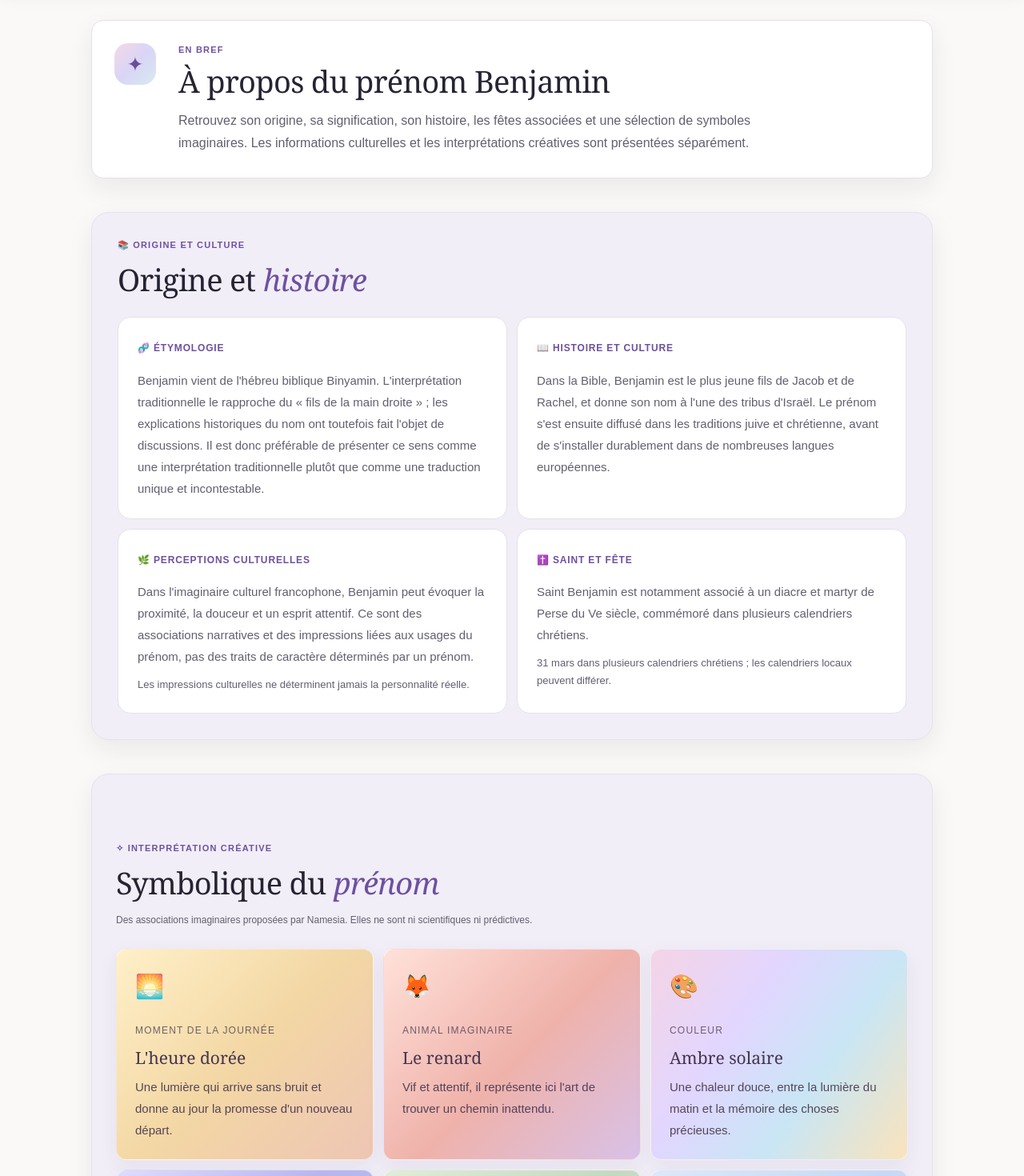
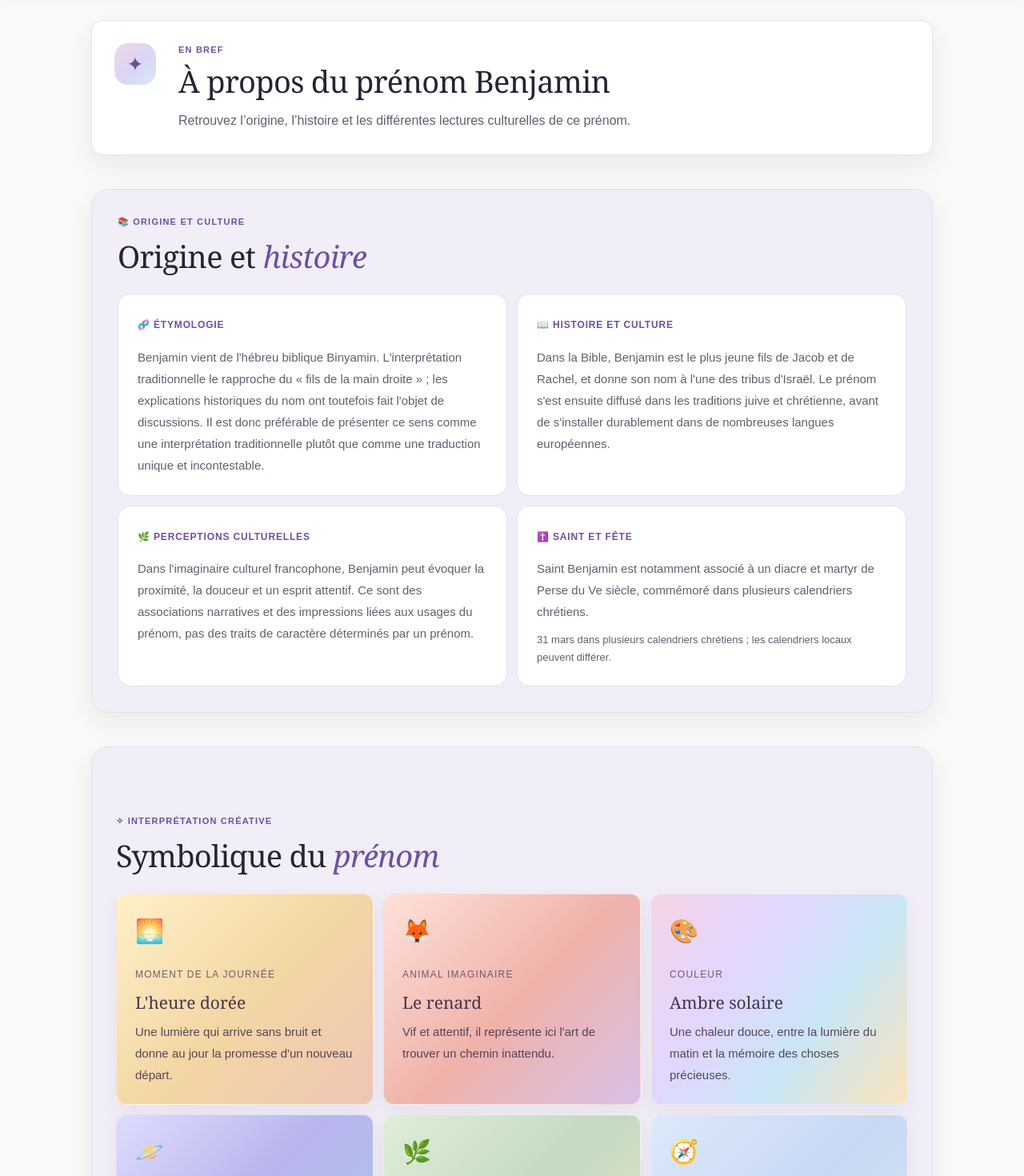
Before and after one commit to Nabouna32/Names, a Next.js app: page /prenoms/benjamin in a window 1280 px wide. Shown: the part 880-2350 px from the top of the page at 80% size. Built offline with nearby package versions, Linux system fonts and the light colour scheme.

Commit message:
Unifier les précisions éditoriales en bas des fiches

```diff
--- a/src/app/prenoms/[slug]/page.tsx
+++ b/src/app/prenoms/[slug]/page.tsx
@@ -188,14 +188,13 @@ export default async function NameProfilePage({ params }: { params: Promise<{ sl
     </section>
     <ProfilePageTopline />
     <div className="profile-content">
-      <section className="profile-intro-card"><span className="profile-intro-icon" aria-hidden="true">✦</span><div><p className="eyebrow">EN BREF</p><h2>À propos du prénom {entry.name}</h2><p>Retrouvez son origine, sa signification, son histoire, les fêtes associées et une sélection de symboles imaginaires. Les informations culturelles et les interprétations créatives sont présentées séparément.</p></div></section>
-      <section className="profile-section profile-panel" id="histoire"><div className="profile-section-heading"><p className="eyebrow">📚 ORIGINE ET CULTURE</p><h2>Origine et <em>histoire</em></h2></div><div className="profile-story-grid"><article className="profile-text-card"><span>🧬 ÉTYMOLOGIE</span><p>{entry.etymology}</p></article><article className="profile-text-card"><span>📖 HISTOIRE ET CULTURE</span><p>{entry.history}</p></article><article className="profile-text-card"><span>🌿 PERCEPTIONS CULTURELLES</span><p>{entry.personality}</p><small>Les impressions culturelles ne déterminent jamais la personnalité réelle.</small></article><article className="profile-text-card"><span>✝️ SAINT ET FÊTE</span><p>{entry.saint}</p><small>{entry.feast}</small></article></div></section>
-      <section className="profile-section profile-symbol-section" id="symboles"><div className="profile-section-heading"><p className="eyebrow">✧ INTERPRÉTATION CRÉATIVE</p><h2>Symbolique du <em>prénom</em></h2><p>Des associations imaginaires proposées par Namesia. Elles ne sont ni scientifiques ni prédictives.</p></div><div className="profile-symbol-grid">{entry.symbols.map((symbol) => <article key={symbol.title} className={`profile-symbol-card symbol-${symbol.tone}`}><span>{symbol.emoji}</span><small>{symbol.category}</small><h3>{symbol.title}</h3><p>{symbol.description}</p></article>)}</div></section>
+      <section className="profile-intro-card"><span className="profile-intro-icon" aria-hidden="true">✦</span><div><p className="eyebrow">EN BREF</p><h2>À propos du prénom {entry.name}</h2><p>Retrouvez l’origine, l’histoire et les différentes lectures culturelles de ce prénom.</p></div></section>
+      <section className="profile-section profile-panel" id="histoire"><div className="profile-section-heading"><p className="eyebrow">📚 ORIGINE ET CULTURE</p><h2>Origine et <em>histoire</em></h2></div><div className="profile-story-grid"><article className="profile-text-card"><span>🧬 ÉTYMOLOGIE</span><p>{entry.etymology}</p></article><article className="profile-text-card"><span>📖 HISTOIRE ET CULTURE</span><p>{entry.history}</p></article><article className="profile-text-card"><span>🌿 PERCEPTIONS CULTURELLES</span><p>{entry.personality}</p></article><article className="profile-text-card"><span>✝️ SAINT ET FÊTE</span><p>{entry.saint}</p><small>{entry.feast}</small></article></div></section>
+      <section className="profile-section profile-symbol-section" id="symboles"><div className="profile-section-heading"><p className="eyebrow">✧ INTERPRÉTATION CRÉATIVE</p><h2>Symbolique du <em>prénom</em></h2></div><div className="profile-symbol-grid">{entry.symbols.map((symbol) => <article key={symbol.title} className={`profile-symbol-card symbol-${symbol.tone}`}><span>{symbol.emoji}</span><small>{symbol.category}</small><h3>{symbol.title}</h3><p>{symbol.description}</p></article>)}</div></section>
       <section className="profile-section profile-panel"><div className="profile-section-heading"><p className="eyebrow">⭐ PERSONNALITÉS CONNUES</p><h2>Personnalités portant ce <em>prénom</em></h2></div><div className="profile-celebrity-grid">{entry.celebrities.map((person) => <article className="profile-celebrity-card" key={person.name}><span>⭐</span><h3>{person.name}</h3><strong>{person.role}</strong><p>{person.detail}</p></article>)}</div></section>
       <DemoStatistics entry={entry} />
       <section className="profile-section profile-panel related-section"><div className="profile-section-heading"><p className="eyebrow">✦ À DÉCOUVRIR AUSSI</p><h2>Prénoms <em>associés</em></h2></div><div className="related-name-links">{related.map((item) => <Link key={item.slug} href={`/prenoms/${item.slug}`}><span>{item.emoji}</span><strong>{item.name}</strong><small>{item.origin}</small><b>↗</b></Link>)}</div><p className="profile-variants-label">Variantes et formes proches</p><div className="profile-variant-links">{entry.variants.map((variant) => { const target = demoNames.find((item) => item.name.toLocaleLowerCase("fr-FR") === variant.toLocaleLowerCase("fr-FR")); return target ? <Link key={variant} href={`/prenoms/${target.slug}`}>{variant} ↗</Link> : <span key={variant} title="Fiche à créer ultérieurement">{variant}</span>; })}</div></section>
-
+      <aside className="profile-disclaimer" aria-label="Précision sur les contenus"><svg aria-hidden="true" viewBox="0 0 24 24" width="19" height="19" fill="none"><circle cx="12" cy="12" r="9" stroke="currentColor" strokeWidth="1.8"/><path d="M12 10.5v5M12 7.5h.01" stroke="currentColor" strokeWidth="2" strokeLinecap="round"/></svg><p>Les significations et symboliques proposées peuvent varier selon les sources et les traditions. Les associations imaginaires ne décrivent pas la personnalité réelle.</p></aside>
     </div>
-
   </main>;
 }
```
